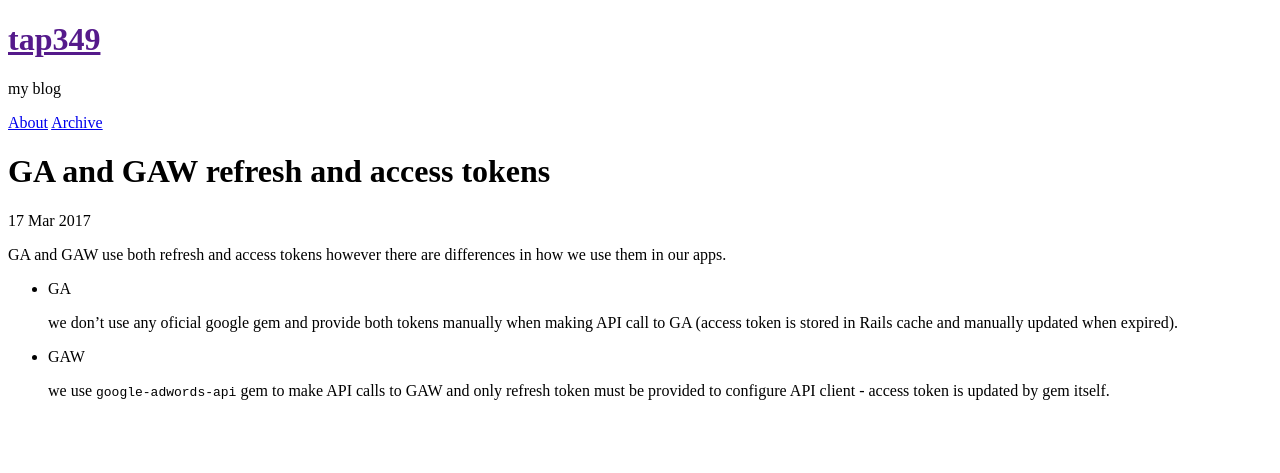
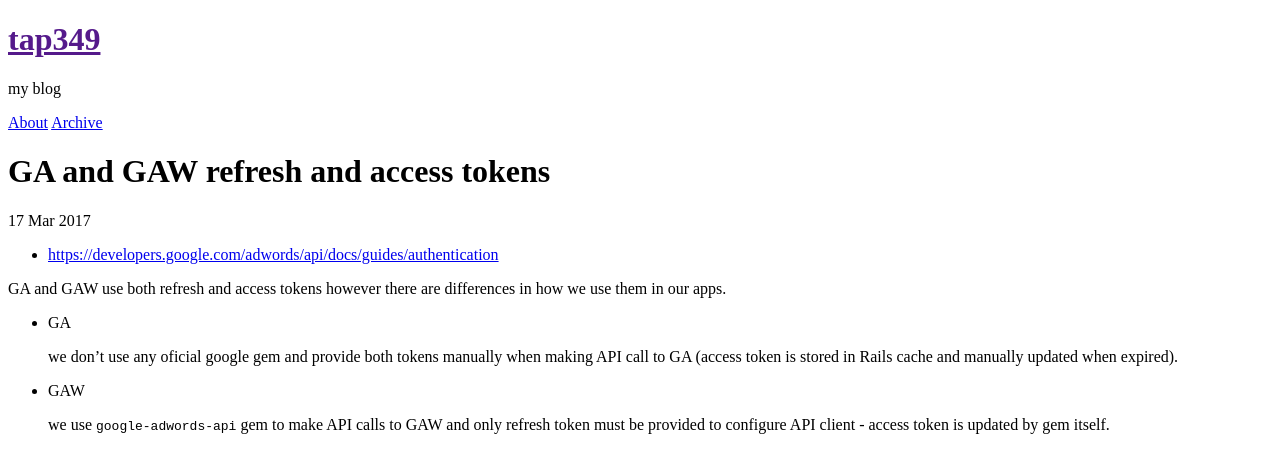
Before and after one commit to tap349/tap349.github.io, a Jekyll site: the page built from _posts/2017-03-17-ga-and-gaw-refresh-and-access-tokens.md, in a window 1280 px wide. Shown: the top 473 px of the page. Built offline with Jekyll 4.4.1, drawn with Linux system fonts in a browser that asks for light colours.

Commit message:
update 2017-03-17_18:00:12

```diff
--- a/_posts/2017-03-17-ga-and-gaw-refresh-and-access-tokens.md
+++ b/_posts/2017-03-17-ga-and-gaw-refresh-and-access-tokens.md
@@ -5,6 +5,8 @@ date: 2017-03-17 15:52:21 +0300
 access: public
 categories: [ga, gaw]
 ---
+
+- <https://developers.google.com/adwords/api/docs/guides/authentication>
 
 GA and GAW use both refresh and access tokens however there are differences in
 how we use them in our apps.
```
